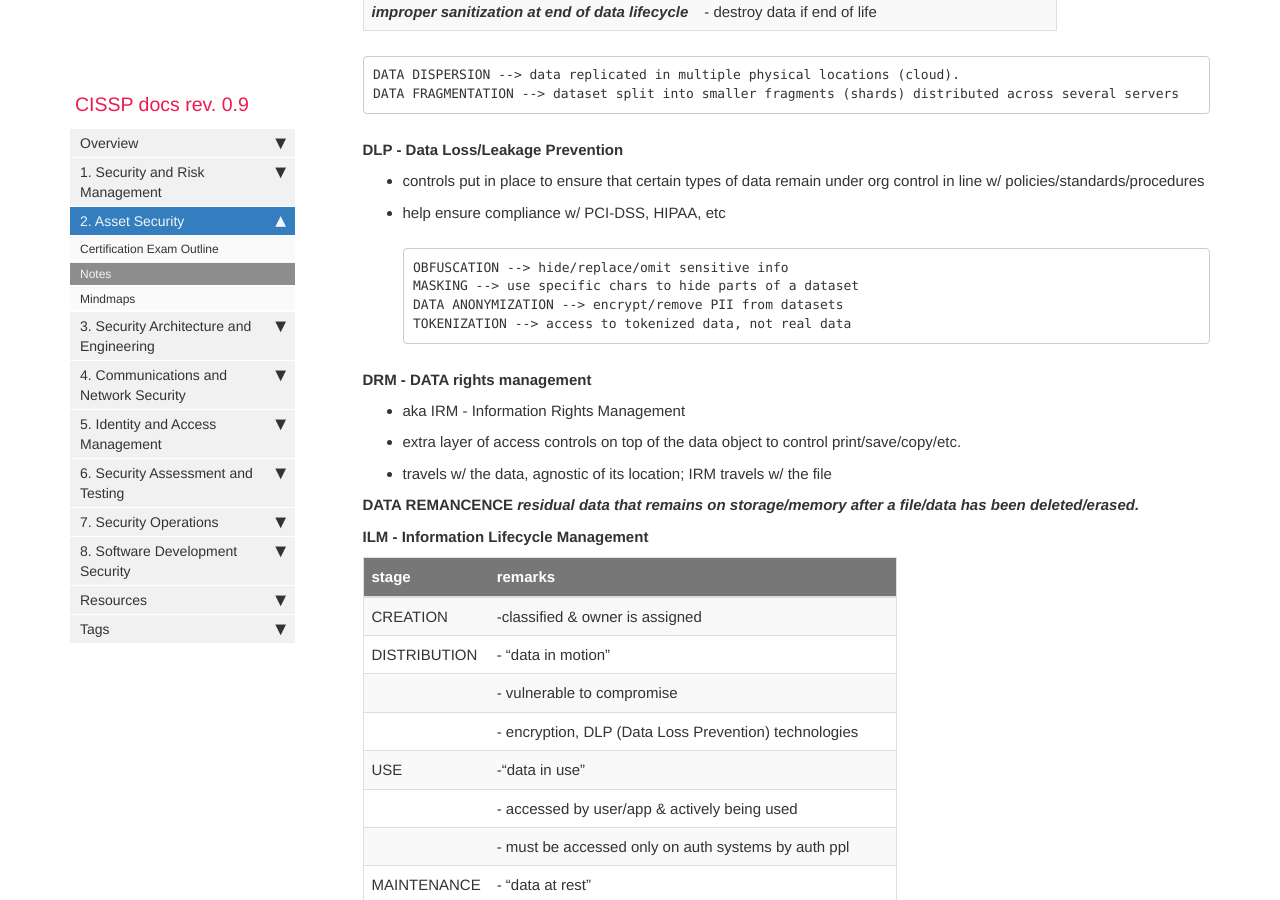
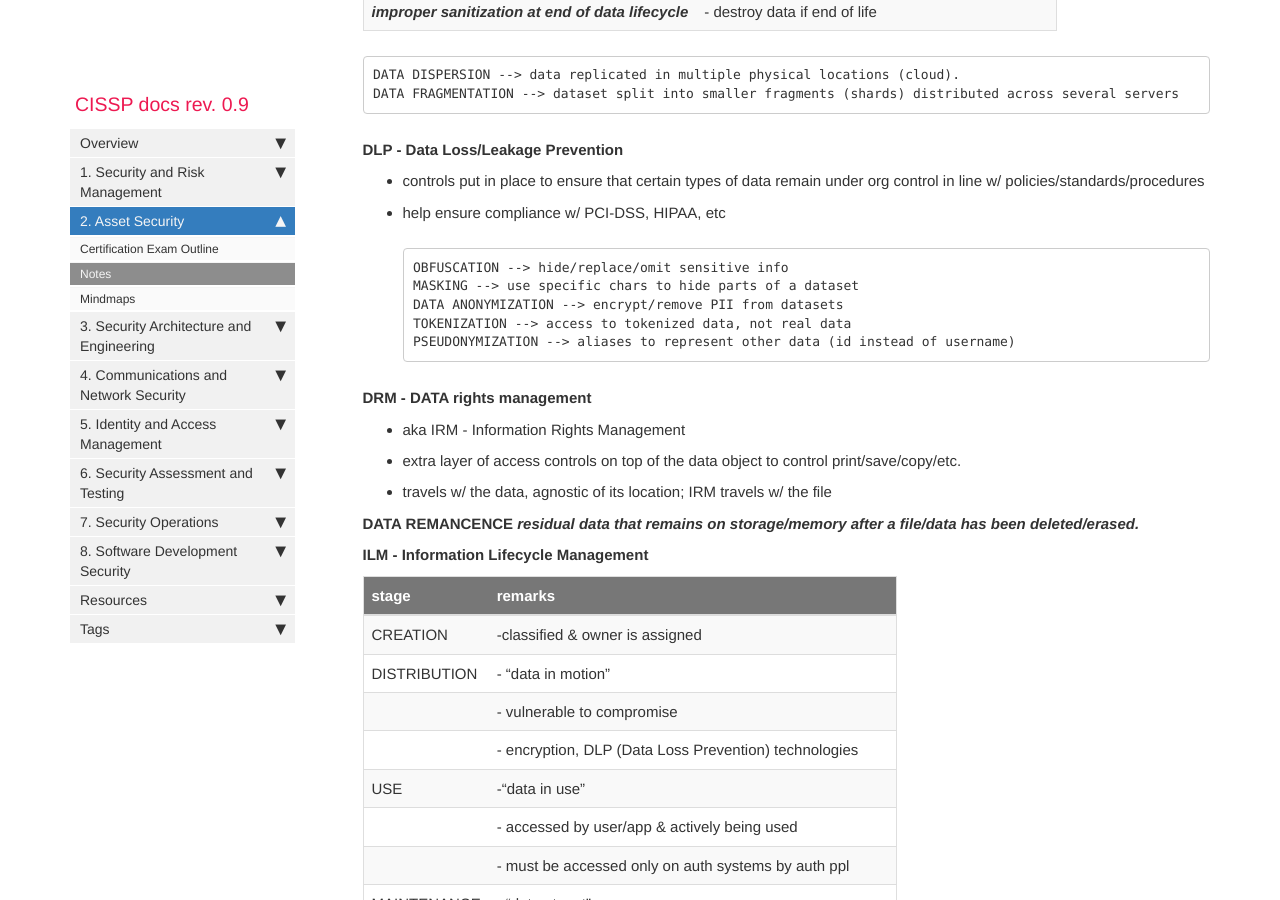
Before and after one commit to quaie/cissp, a Jekyll site: the page built from pages/mydoc/2_notes.md, in a window 1280 px wide and 900 px high, scrolled down 1363 px. Built offline with Jekyll 4.4.1, drawn with Linux system fonts in a browser that asks for light colours; comment, search, counter and statistics services are not loaded.

Commit message:
Update 2_notes.md

````diff
--- a/pages/mydoc/2_notes.md
+++ b/pages/mydoc/2_notes.md
@@ -62,6 +62,7 @@ OBFUSCATION --> hide/replace/omit sensitive info
 MASKING --> use specific chars to hide parts of a dataset
 DATA ANONYMIZATION --> encrypt/remove PII from datasets
 TOKENIZATION --> access to tokenized data, not real data
+PSEUDONYMIZATION --> aliases to represent other data (id instead of username)
 ```
 
 **DRM - DATA rights management**
````
